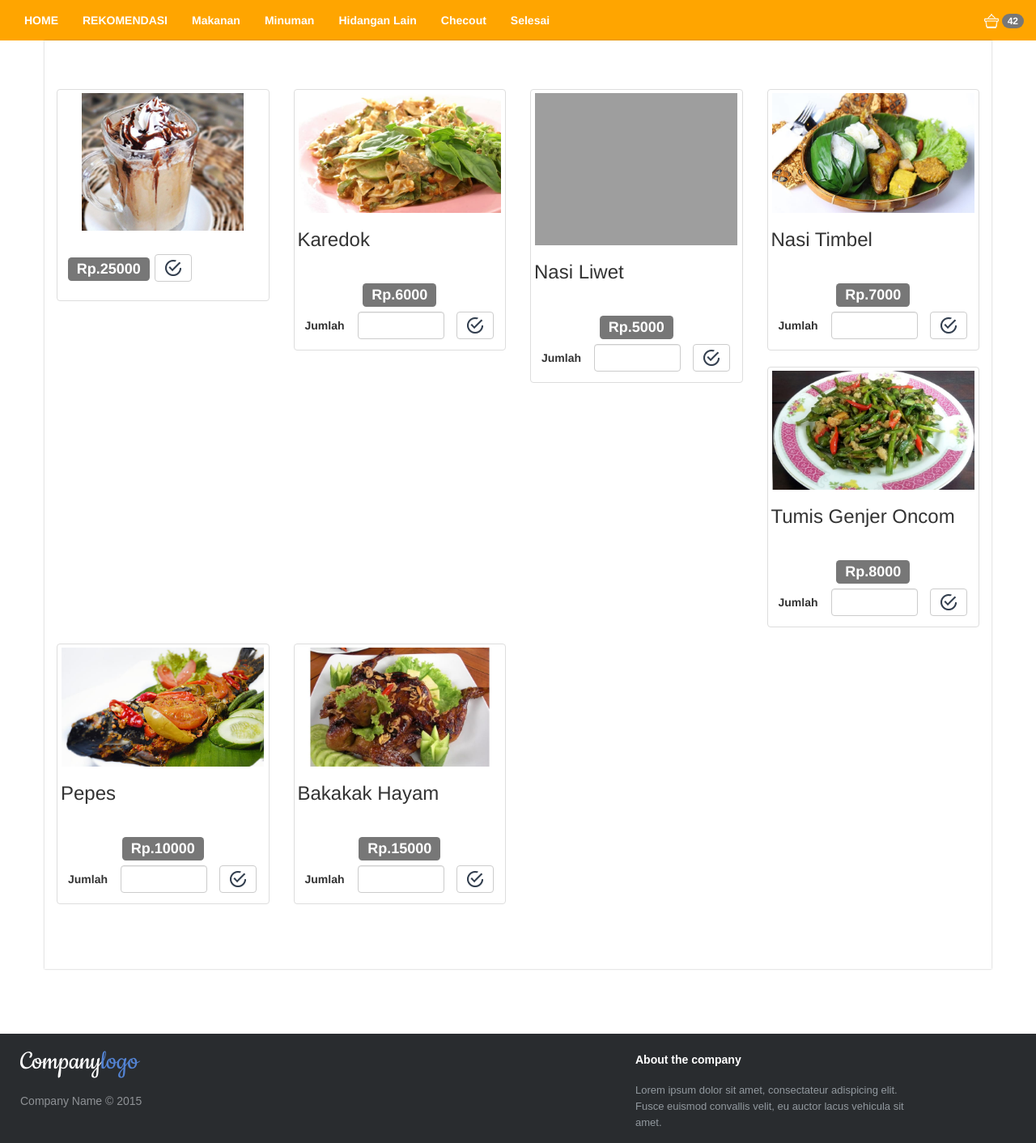
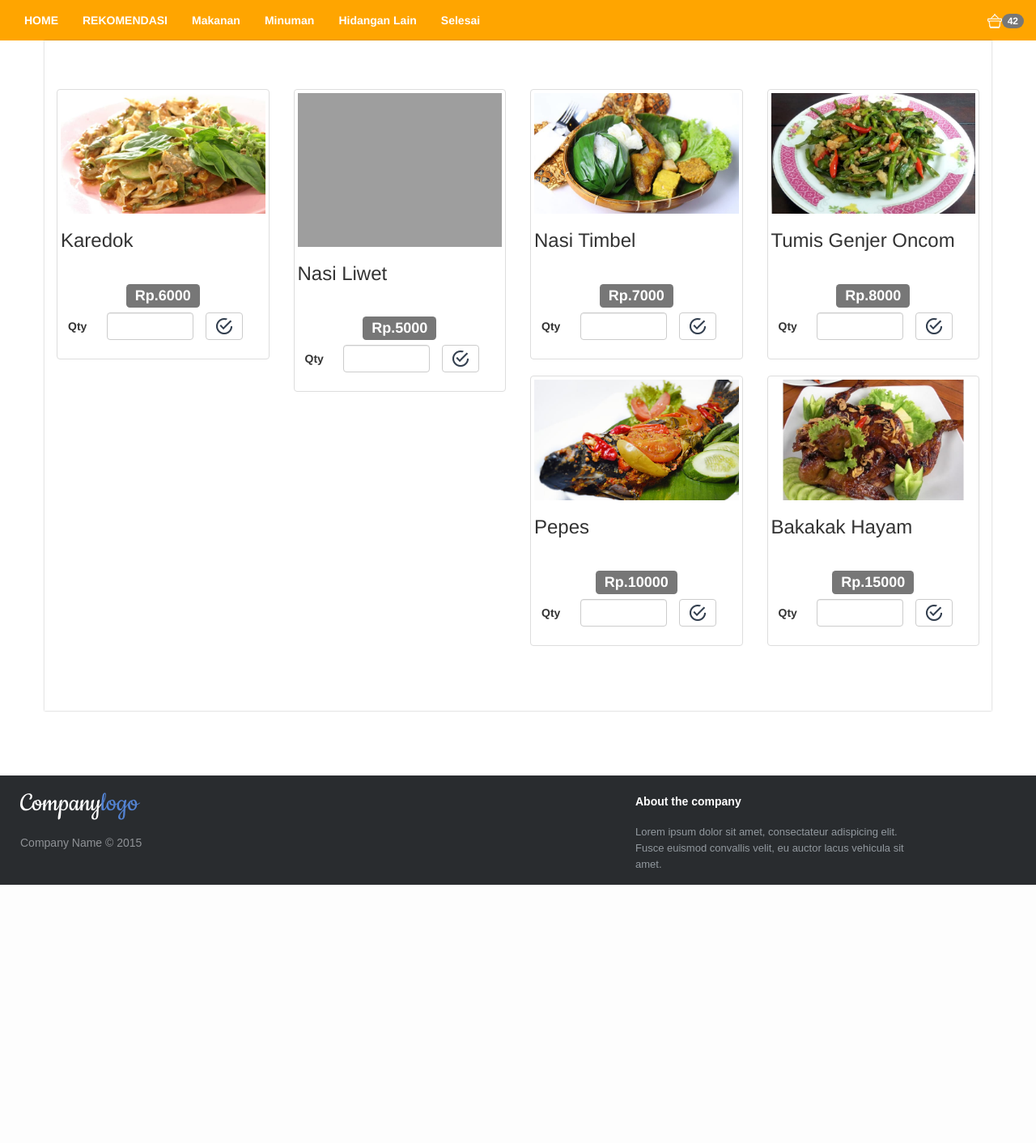
Before and after one commit to iqbalramadhani/restoran, a CodeIgniter app: page /restoran/index.php/pelanggan/menu in a window 1280 px wide. Shown: the part 130-1542 px from the top of the page at 81% size. After the commit the page ends 1223 px from the top, so only its background shows below. Run offline with CodeIgniter, Linux system fonts and the light colour scheme; data comes from the database, SQL or seed files in the repository; lists and menus that the app fills with data are empty; some libraries are stand-ins or nearby versions; grey boxes are pictures that could not be loaded.

Commit message:
edit-respon

```diff
--- a/application/views/customer.php
+++ b/application/views/customer.php
@@ -39,15 +39,12 @@
         <li><?php echo anchor('pelanggan/menu_makanan','Makanan');?></li>
         <li><?php echo anchor('pelanggan/menu_minuman','Minuman');?></li>
         <li><?php echo anchor('pelanggan/menu_lain','Hidangan Lain');?></li>
-        <li><?php echo anchor('pelanggan/checout','Checout');?></li>
+
         <li><?php echo anchor('pelanggan/selesai','Selesai');?></li>
       </ul>
       <ul class="nav navbar-nav navbar-right" id="nav-right">
         <li>
-            <a aria-expanded="false" href="#">
-                <img src="<?php echo base_url();?>/assets/gambar/out.png">
-                <span class="badge">42</span>
-            </a>
+            <a aria-expanded="false" href="#"> <span></span><img src="<?php echo base_url();?>assets/gambar/out.png"><span class="badge">42</span></a>
         </li>
       </ul>
     </b>
@@ -57,34 +54,26 @@
     <div class="container spasi-T2 shadow">
         <!isi gambar>
         <div class="row">
-            <div class="col-sm-5 col-md-3">
-                <div class="thumbnail">
-                    <img src="<?php echo base_url();?>/assets/gambar/M1.png" alt="...">
-                    <div class="caption">
-                        <p><h3><span class="label label-default">Rp.25000</span> <a href="#" class="btn btn-default" role="button"><img src="<?php echo base_url();?>/assets/gambar/Y.png"></a></h3></p>
-                    </div>
-                </div>
-            </div>
             <?php
             foreach ($record->result() as $r){
             ?>
-            <div class="col-sm-3 col-md-3">
+            <div class="col-sm-6 col-md-3">
                 <div class="thumbnail">
-                    <img src="<?php echo base_url();?>/assets/gambar/makanan/<?php echo $r->foto;?> " alt="gambar_menu <?php echo $r->id_menu;?>" width="250px" height="250px">
+                    <img src="<?php echo base_url();?>/assets/gambar/makanan/<?php echo $r->foto;?> " alt="gambar_menu <?php echo $r->id_menu;?>" width="350px" height="350px">
                     <h3><?php echo $r->nama;?></h3>
                     <div class="caption">
                         <p><center><h3><span class="label label-default">Rp.<?php echo $r->harga;?></span></h3></center></p>
                         <p>
                         <table>
                             <center>
-                            <th>Jumlah</th>
+                            <th>Qty</th>
                             <th class="col-xs-7"><input class="form-control" id="ex2" type="text">
 
                             </th>
                             <th><a href="#" class="btn btn-default" role="button"><img src="<?php echo base_url();?>/assets/gambar/Y.png"></a></th>
                             </center>
-                        </table>
-                        <!--</p>
+                        </table></p>
+                        <!--
                            <button type="submit" name="submit" class="btn btn-default"><img src="<?php echo base_url();?>/assets/gambar/Y.png"></button> -->
                         </h4>
                     </div>
```
